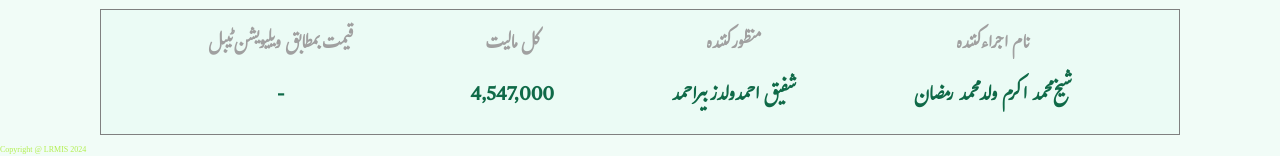
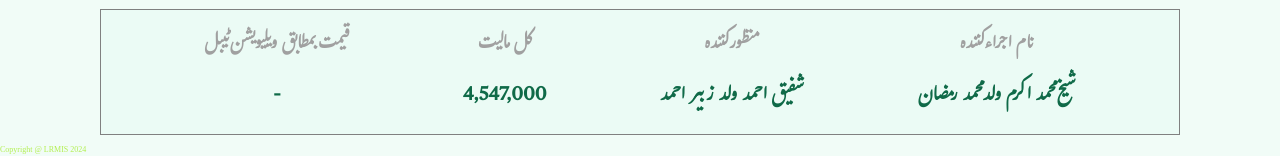
Before and after one commit to punjabzameen/https-onlinefard.punjab-zameen.gov.pk-RegistryVerification-data-HZVAQeF20YHBMEk1LiY0ZCKG0PAZ0I-Mp3, a plain HTML site: page index.html in a window 1280 px wide. Shown: the part 508-664 px from the top of the page. Drawn offline with Linux system fonts and the light colour scheme.

Commit message:
Update index.html

```diff
--- a/index.html
+++ b/index.html
@@ -105,7 +105,7 @@
             <div class="item text3">
                 <h3>منظور کنندہ
                 </h3>
-                <p>شفیق احمدولدزبیراحمد
+                <p>شفیق احمد ولد زبیر احمد
                 </p>
             </div>
             <div class="item text4">
```
